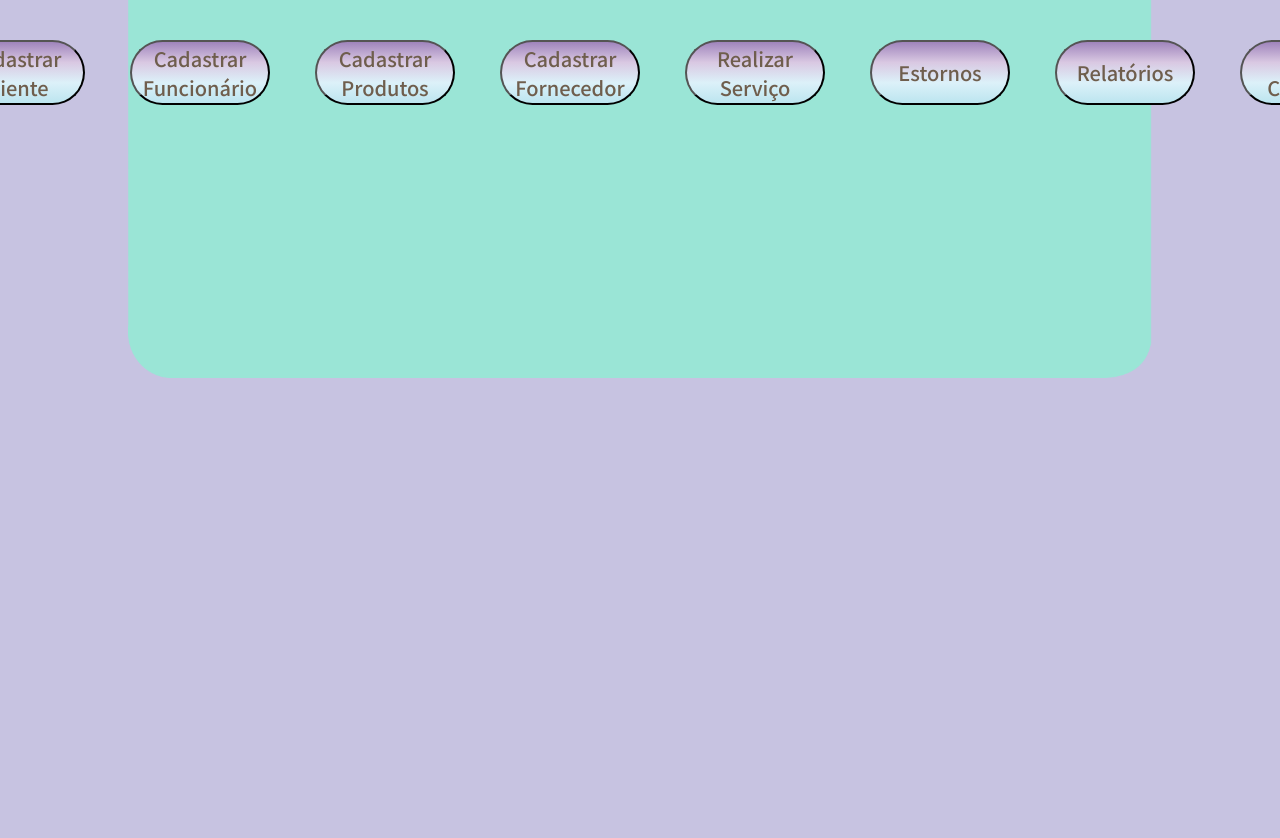
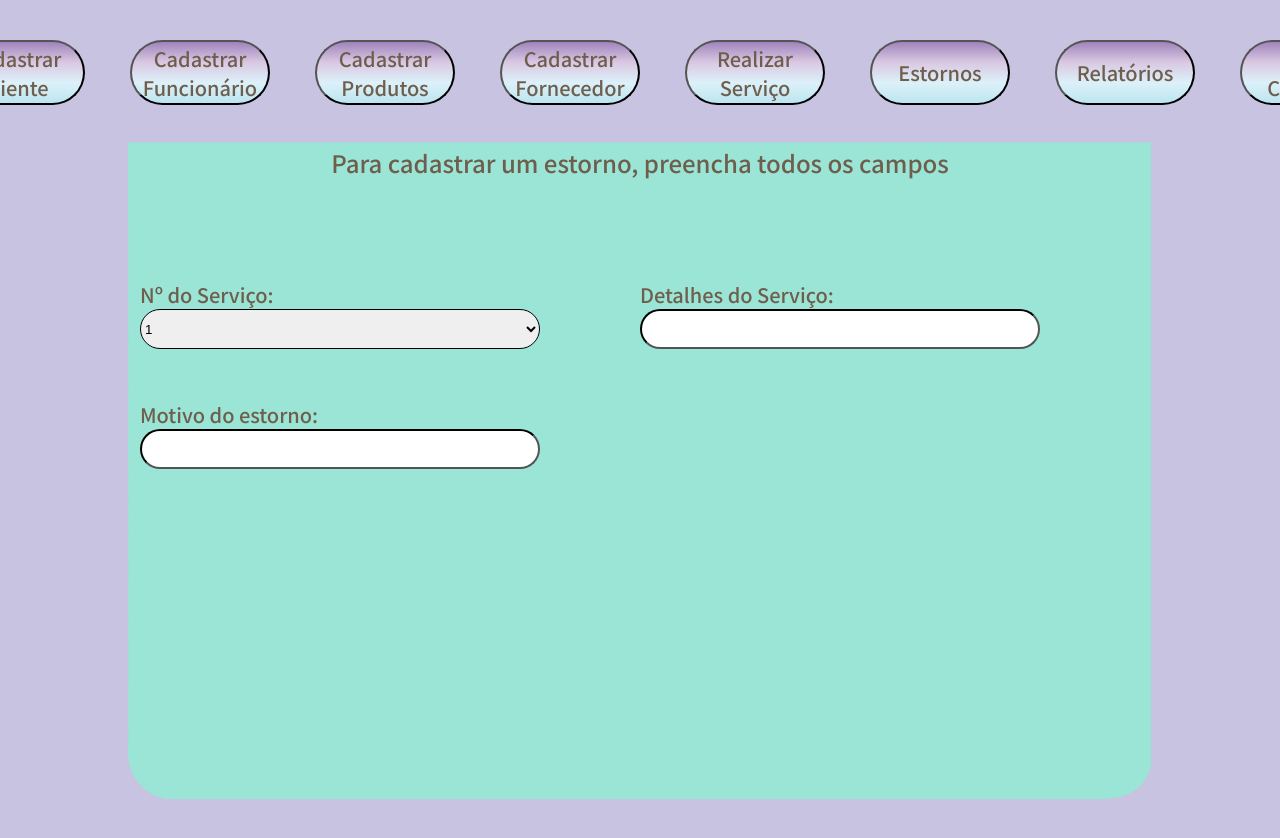
Before and after one commit to Integrador-2/pet-shop, a React (Create React App) app: page / in a window 1280 px wide. Both pictures are taken after a click on the button "Estornos". Shown: the top 838 px of the page. Before the commit the page ends 800 px from the top, so only its background shows below. Built offline with nearby package versions, Linux system fonts and the light colour scheme.

Commit message:
Adicionando mais telas

```diff
--- a/src/App.js
+++ b/src/App.js
@@ -6,6 +6,9 @@ import GroupButtons from './components/groupButtons';
 import RegisterEmployee from './pages/registerEmployee';
 import RegisterProduct from './pages/registerProduct';
 import RegisterClient from './pages/registerClient';
+import RegisterSuplier from './pages/registerSuplier';
+import RegisterService from './pages/registerService';
+import RegisterReversal from './pages/registerReversal';
 
 import './styles/global.css';
 
@@ -26,6 +29,15 @@ function App() {
       {actualPage === 'product' && (
         <RegisterProduct />
       )}
+      {actualPage === 'suplier' && (
+        <RegisterSuplier/>
+      )}
+      {actualPage === 'service' && (
+        <RegisterService/>
+      )}
+      {actualPage === 'reversal' && (
+        <RegisterReversal/>
+      )}
     </pageContext.Provider>
   );
 }
--- a/src/components/groupButtons/index.jsx
+++ b/src/components/groupButtons/index.jsx
@@ -10,9 +10,9 @@ const GroupButtons = () => {
                 <ButtonMenu origin="client" text="Cadastrar Cliente"></ButtonMenu>
                 <ButtonMenu origin="employee" text="Cadastrar Funcionário"></ButtonMenu>
                 <ButtonMenu origin="product" text="Cadastrar Produtos"></ButtonMenu>
-                <ButtonMenu text="Cadastrar Fornecedor"></ButtonMenu>
-                <ButtonMenu text="Realizar Serviço"></ButtonMenu>
-                <ButtonMenu text="Estornos"></ButtonMenu>
+                <ButtonMenu origin="suplier" text="Cadastrar Fornecedor"></ButtonMenu>
+                <ButtonMenu origin="service" text="Realizar Serviço"></ButtonMenu>
+                <ButtonMenu origin="reversal" text="Estornos"></ButtonMenu>
                 <ButtonMenu text="Relatórios"></ButtonMenu>
                 <ButtonMenu text="Editar Cadastro"></ButtonMenu>
             </ButtonContainer>
--- /dev/null
+++ b/src/components/list/index.jsx
@@ -0,0 +1,40 @@
+import React from 'react';
+
+import {
+    Container, DivTitle, Title, FieldContainer, FieldLabel,
+    Field, DivFields, Select, Option, ContainerList
+} from '../register/style';
+
+import { fields } from '../../data/index';
+
+const List = ({ origin, title }) => {
+    return (
+        <Container>
+            <DivTitle>
+                <Title>{title}</Title>
+            </DivTitle>
+            <ContainerList>
+                <DivFields>
+                {
+                    fields.map((item, index) => item.origin === origin &&
+                        <FieldContainer>
+                            <FieldLabel>{item.label}</FieldLabel>
+                            {item.type !== 'select' ? (
+                                <Field id={item.id} type={item.type} />
+                            ) : (
+                                    <Select id={item.id}>
+                                        {item.options.map((value, key) =>
+                                            <Option>{value.value}</Option>
+                                        )}
+                                    </Select>
+                                )}
+                        </FieldContainer>
+                    )
+                }
+                </DivFields>
+            </ContainerList>
+        </Container>
+    );
+};
+
+export default List;
--- a/src/components/register/style.jsx
+++ b/src/components/register/style.jsx
@@ -19,7 +19,7 @@ export const Title = styled.span`
 export const DivFields = styled.div`
     display: grid;
     grid-template-columns: 500px 500px;
-    grid-template-rows: 120px 120px 120px;
+    grid-template-rows: 120px 120px 120px 120px;
     justify-content: center;
     margin-top: 100px;
 `;
@@ -65,3 +65,9 @@ export const ButtonForm = styled.button`
     background: var(--gradient);
     margin: 45px;
 `;
+
+export const ContainerList = styled.div`
+    display: grid;
+    grid-template-columns: 100%;
+    grid-template-rows: 120px 120px 120px 400px;
+`;
--- a/src/data/index.jsx
+++ b/src/data/index.jsx
@@ -111,5 +111,122 @@ export const fields = [{
     'label': 'Imagem:',
     'id': 'image_product',
     'type': 'input'
+},{
+    'origin': 'suplier',
+    'label': 'Nome do Fornecedor:',
+    'id': 'name_suplier',
+    'type': 'input'
+},{
+    'origin': 'suplier',
+    'label': 'Entidade:',
+    'id': 'entity_suplier',
+    'type': 'select',
+    'options' : [
+        {'value': 'pet-shop'},
+        {'value': 'armazen'}
+    ]
+},{
+    'origin': 'suplier',
+    'label': 'Endereço:',
+    'id': 'address_suplier',
+    'type': 'input'
+},{
+    'origin': 'suplier',
+    'label': 'Telefone:',
+    'id': 'phone_suplier',
+    'type': 'input'
+},{
+    'origin': 'suplier',
+    'label': 'E-mail:',
+    'id': 'email_suplier',
+    'type': 'input'
+},{
+
+    'origin': 'service',
+    'label': 'Assistente:',
+    'id': 'assistant_service',
+    'type': 'select',
+    'options': [
+        {'value': 'Nenhum'},
+        {'value': 'Rafael Eduardo Kepler'}
+    ]
+}, {
+    'origin': 'service',
+    'label': 'Veterinário:',
+    'id': 'vet_service',
+    'type': 'select',
+    'options': [
+        {'value': 'Nenhum'},
+        {'value': 'Rafael Eduardo Kepler'}
+    ]
+},{
+    'origin': 'service',
+    'label': 'Descrição:',
+    'id': 'description_service',
+    'type': 'textarea'
+},{
+    'origin': 'service',
+    'label': 'Observações:',
+    'id': 'obs_service',
+    'type': 'textarea'
+},{
+    'origin': 'service',
+    'label': 'Valor Total:',
+    'id': 'total_value_service',
+    'type': 'input'
+},{
+    'origin': 'service',
+    'label': 'Forma de Pagamento:',
+    'id': 'payment_service',
+    'type': 'select',
+    'options': [
+        {'value': 'Dinheiro'},
+        {'value': 'Cartão de Crédito'},
+        {'value': 'Pix'}
+    ]
+},{
+    'origin': 'service',
+    'label': 'Data de Entrada:',
+    'id': 'entry_date_service',
+    'type': 'date'
+},{
+    'origin': 'service',
+    'label': 'Data de Saída:',
+    'id': 'departure_date_service',
+    'type': 'date'
+},{
+    'origin': 'service',
+    'label': 'Data de Emissão:',
+    'id': 'emission_date_service',
+    'type': 'date'
+},{
+    'origin': 'service',
+    'label': 'Cliente:',
+    'id': 'client_service',
+    'type': 'select',
+    'options': [
+        {'value' : 'Rafael Eduardo Kepler'}
+    ]
+},{
+
+    'origin': 'reversal',
+    'label': 'Nº do Serviço:',
+    'id': 'service_reversal',
+    'type': 'select',
+    'options': [
+        {'value': '1'},
+        {'value': '2'},
+        {'value': '3'}
+    ]
+},{
+    'origin': 'reversal',
+    'label': 'Detalhes do Serviço:',
+    'id': 'details_reversal',
+    'type': 'textarea'
+},{
+    'origin': 'reversal',
+    'label': 'Motivo do estorno:',
+    'id': 'reason_reversal',
+    'type': 'textarea_min'
 }
 ];
--- /dev/null
+++ b/src/pages/registerReversal.jsx
@@ -0,0 +1,11 @@
+import React from 'react';
+
+import List from '../components/list';
+
+const RegisterReversal = () => {
+    return (
+        <List origin="reversal" title="Para cadastrar um estorno, preencha todos os campos" />
+    );
+}
+
+export default RegisterReversal;
--- /dev/null
+++ b/src/pages/registerService.jsx
@@ -0,0 +1,11 @@
+import React from 'react';
+
+import Register from '../components/register';
+
+const RegisterService = () => {
+    return (
+        <Register origin="service" title="Para cadastrar o serviço, preencha todos os campos" />
+    );
+}
+
+export default RegisterService;
--- /dev/null
+++ b/src/pages/registerSuplier.jsx
@@ -0,0 +1,11 @@
+import React from 'react';
+
+import Register from '../components/register';
+
+const RegisterSuplier = () => {
+    return (
+        <Register origin="suplier" title="Para cadastrar o fornecedor, preencha todos os campos" />
+    );
+}
+
+export default RegisterSuplier;
```
